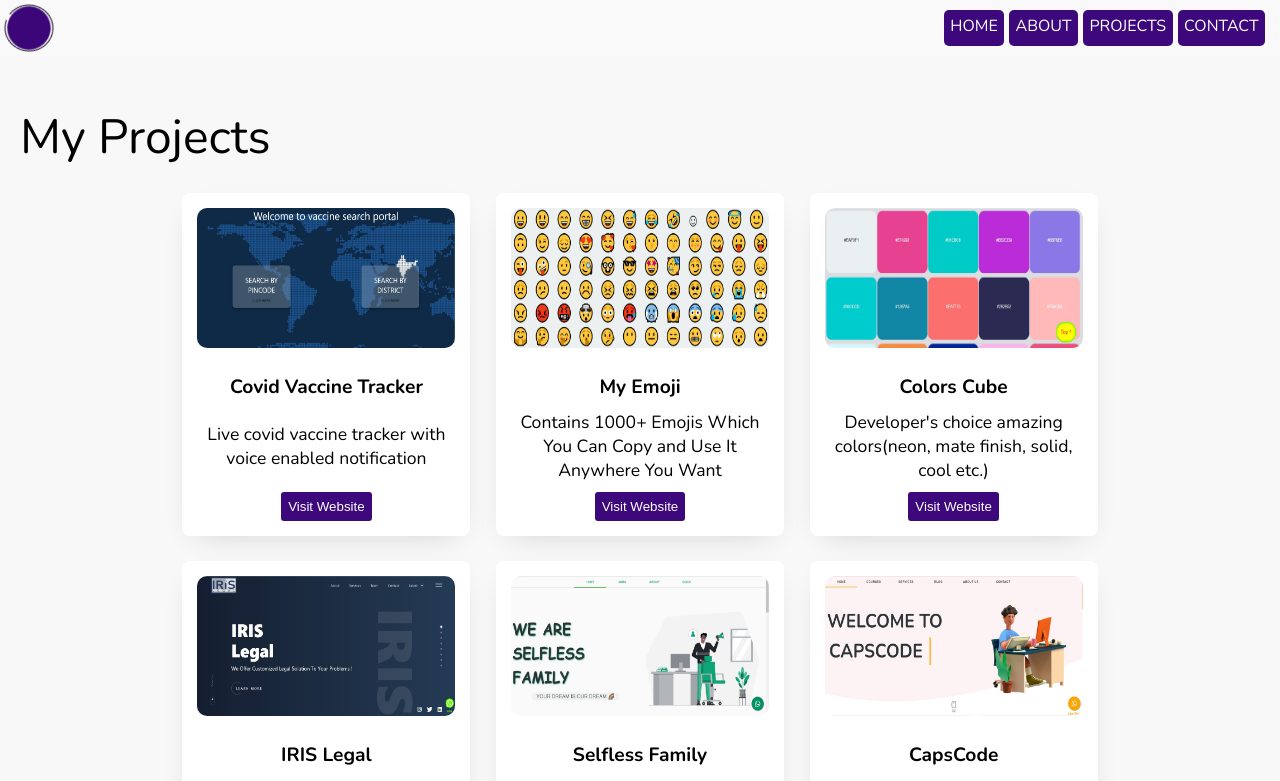
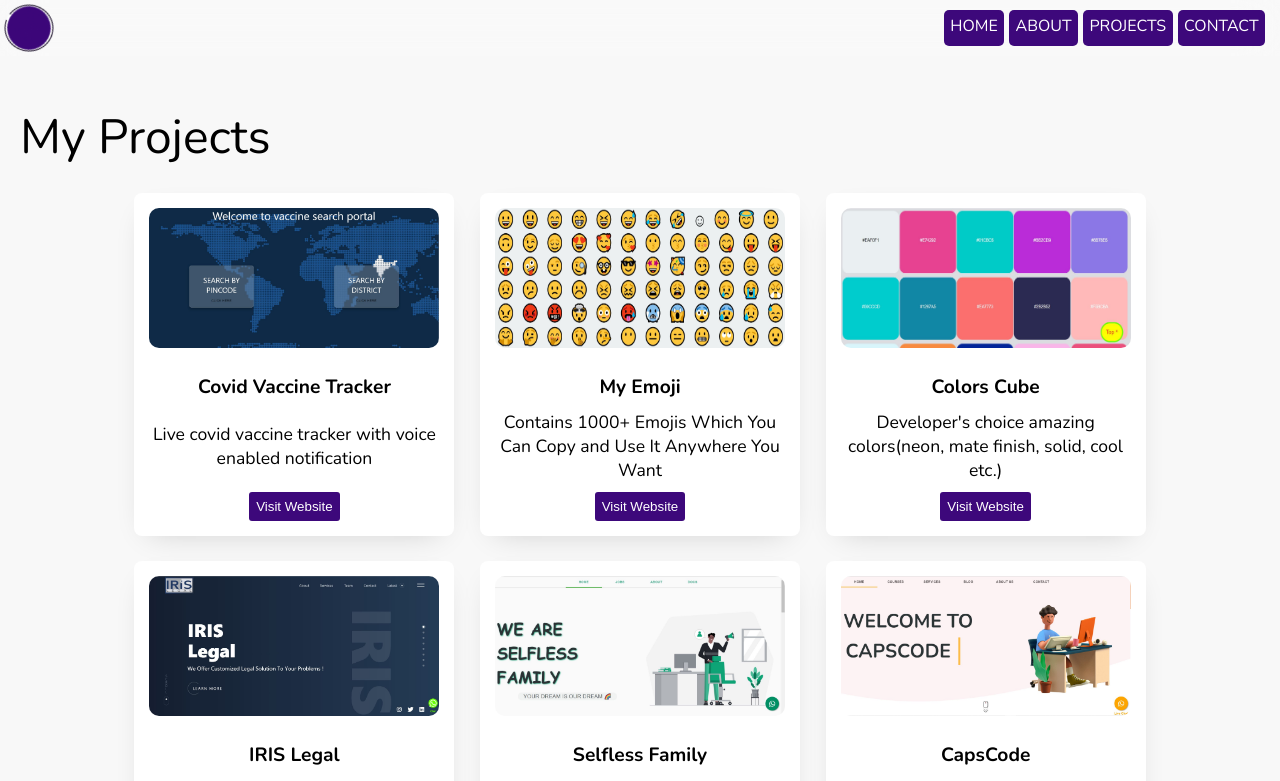
Before and after one commit to rahulnag/next-portfolio, a Next.js app: page /projects in a window 1280 px wide. Shown: the top 781 px of the page. Built offline with nearby package versions, Linux system fonts and the light colour scheme.

Commit message:
www added manifest file url

```diff
--- a/src/app/layout.js
+++ b/src/app/layout.js
@@ -88,7 +88,7 @@ export const metadata = {
       url: "/logo.png",
     },
   },
-  manifest: "https://rahulnag.in/manifest.json",
+  manifest: "https://www.rahulnag.in/manifest.json",
   viewport: {
     width: "device-width",
     initialScale: 1,
--- a/src/app/projects/page.module.css
+++ b/src/app/projects/page.module.css
@@ -10,7 +10,7 @@
     display: flex;
     flex-direction: column;
     justify-content: space-around;
-    width: 18rem;
+    max-width: 20rem;
     min-height: 12rem;
     margin: 0.8rem;
     margin-bottom: 0.8rem;
```
